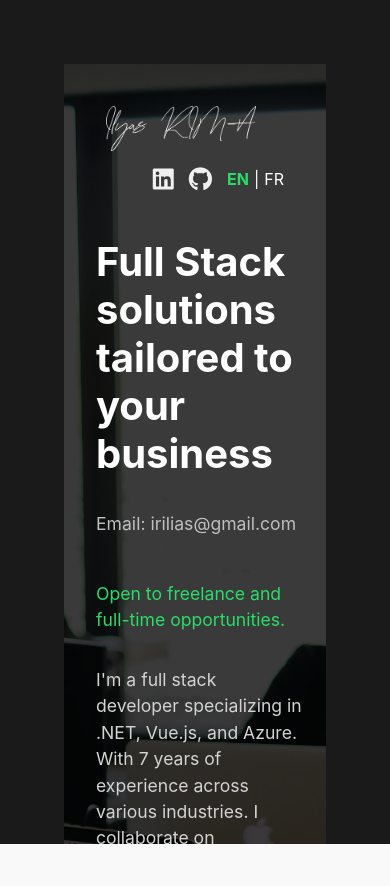
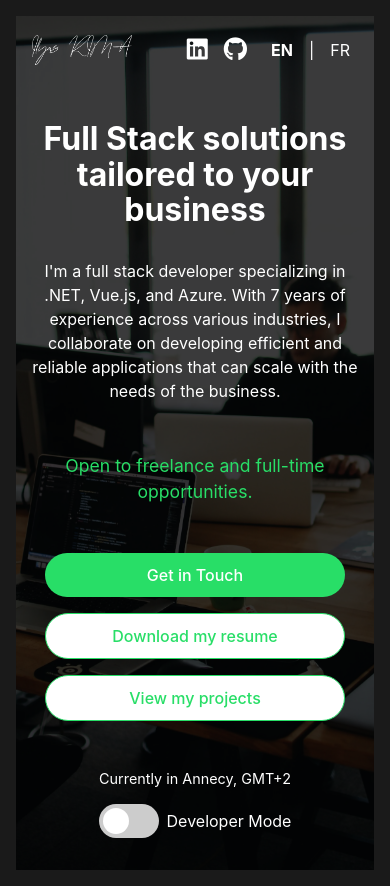
Before and after one commit to irilias/Portfolio, a Vue app: page / in a window 390 px wide. Before the commit the page ends 844 px from the top, so only its background shows below. Built offline with nearby package versions, Linux system fonts and the light colour scheme; no server answers.

Commit message:
working on responsivness on small screens

```diff
--- a/src/styles/Home.scss
+++ b/src/styles/Home.scss
@@ -1,14 +1,12 @@
 @import 'variables';
 @import 'mixins';
 
-.hero {
-    text-align: center;
-    padding: 2rem;
-    margin: 2rem;
-    max-width: 100%;
-    min-height: 85vh;
+.home {
   display: flex;
   flex-direction: column;
+  min-height: 95vh;
+  padding: 1rem;
+  overflow: hidden;
   background-image: url('../assets/hero.webp'), linear-gradient(to bottom, #000000, #1a1a1a);
   background-size: cover;
   background-position: center;
@@ -23,209 +21,128 @@
     right: 0;
     bottom: 0;
     background-color: rgba(0, 0, 0, 0.75);
+    z-index: 1;
   }
 
-    &__header {
+  > * {
+    position: relative;
+    z-index: 2;
+  }
+}
+
+.header {
   display: flex;
   justify-content: space-between;
   align-items: center;
-      padding: 10px;
-      position: relative;
+  margin-bottom: 2rem;
+
+  &__logo {
+    width: 100px;
+    height: auto;
   }
 
-    &__logo {
-      width: 150px;
-      height: auto;
+  &__right {
+    display: flex;
+    align-items: center;
   }
 
   &__social-icons {
     display: flex;
-      gap: 15px;
+    gap: 1rem;
+    margin-right: 1rem;
 
     a {
-        color: inherit;
-        text-decoration: none;
+      color: $text-color;
+      font-size: 1.5rem;
+    }
   }
 
-      i {
-        font-size: 1.5rem;
-        color: #f0f0f0;
+  &__language-switcher {
+    span {
       cursor: pointer;
-        transition: color 0.3s ease;
+      padding: 0 0.5rem;
 
-        &:hover {
-          color: #28de67;
-        }
-      }
-    .hero__language-switcher {
-    font-size: 1rem;
-    display: flex;
-    gap: 5px;
-    color: #ffffff;
-    cursor: pointer;
-    span {
-        transition: color 0.3s ease;
       &.active {
         font-weight: bold;
-          color: #28de67;
-        }
-
-        &:hover {
-          color: #28de67;
       }
     }
   }
 }
 
-    &__content {
+.main {
   flex-grow: 1;
   display: flex;
   flex-direction: column;
-      justify-content: flex-start;
-      align-items: flex-start;
-      position: relative;
-      z-index: 1;
-      max-width: 800px;
-      margin: 0 auto;
-      text-align: left;
+  justify-content: center;
+  align-items: center;
+  text-align: center;
+
+  &__heading {
+    font-size: 2rem;
+    margin-bottom: 1rem;
   }
 
-    &__heading {
-      font-size: 3.2rem;
-      font-weight: bold;
-      margin-bottom: 1rem;
-      line-height: 1.2;
-      color: #ffffff;
-      text-align: left;
-
-      @media (max-width: 768px) {
-        font-size: 2.5rem;
-      }
-    }
-
-    &__contact-info {
-      font-size: 1.1rem;
-      color: #bfbfbf;
-      margin-bottom: 0.5rem;
+  &__description {
+    font-size: 1rem;
+    margin-bottom: 2rem;
   }
 
   &__availability {
     font-size: 1.1rem;
-      color: #28de67;
-      margin-bottom: 1rem;
+    color: $primary-color;
+    margin-bottom: 3rem;
   }
 
-    &__description {
-      font-size: 1.3rem;
-      margin-bottom: 2rem;
-      color: #d3d3d3;
-      @media (max-width: 768px) {
-        font-size: 1.1rem;
+  &__cta {
+    display: flex;
+    flex-direction: column;
+    gap: 1rem;
+    width: 100%;
+    max-width: 300px;
+
+    button {
+      width: 100%;
+      padding: 0.75rem;
+      border: none;
+      border-radius: 50px;
+      font-size: 1rem;
+      cursor: pointer;
+    }
+
+    &-primary {
+      background-color: $primary-color;
+      color: white;
+    }
+
+    &-secondary {
+      display: flex;
+      flex-direction: column;
+      gap: 1rem;
+
+      button {
+        background-color: white;
+        color: $primary-color;
+        border: 1px solid $primary-color;
+        &:hover {
+          color: white;
+        }
       }
     }
 
-    &__cta {
-      display: inline-flex;
-      align-items: center;
-      justify-content: center;
-      padding: 1rem 2rem;
-      background-color: $primary-color;
-      color: $text-color;
-      text-decoration: none;
-      border-radius: 25px;
-      font-size: 1.2rem;
-      font-weight: bold;
+    &-primary, &-secondary button {
       @include transition-all;
-      @include button-hover;
-      box-shadow: 0 4px 6px rgba(0, 0, 0, 0.1);
       overflow: hidden;
       position: relative;
-      width: 180px;
-      margin-left: auto;
-      margin-right: auto;
-      margin-top: 60px;
 
       &:hover {
-        color: #ffffff;
-        .hero__cta-text {
-          transform: translateX(-15px);
-        }
+        @include button-hover;
       }
 
-      &-text {
+      span {
         transition: transform 0.3s ease;
       }
 
-      &-icon {
-        width: 24px;
-        height: 24px;
-        position: absolute;
-        right: 40px;
-        opacity: 0;
-        transform: translateX(10px);
-        @include transition-all;
-      }
-
-      &:hover &-icon {
-        opacity: 1;
-        transform: translateX(0);
-      }
-
-      @media (max-width: 768px) {
-        font-size: 1.1rem;
-        padding: 0.8rem 1.5rem;
-        width: 160px;
-      }
-    }
-
-    &__additional-buttons {
-      display: flex;
-      justify-content: center;
-      gap: 1rem;
-      margin-top: 1rem;
-      width: 100%;
-
-      @media (max-width: 768px) {
-        flex-direction: column;
-        align-items: center;
-      }
-    }
-
-    &__button {
-      display: inline-flex;
-      align-items: center;
-      justify-content: center;
-      padding: 0.8rem 1.5rem;
-      background-color: #ffffff;
-      color: #000000;
-      text-decoration: none;
-      border-radius: 25px;
-      font-size: 1rem;
-      font-weight: bold;
-      @include transition-all;
-      box-shadow: 0 4px 6px rgba(0, 0, 0, 0.1);
-      width: 180px;
-      position: relative;
-      overflow: hidden;
-
-      &:hover {
-        @include button-hover;
-        color: #ffffff;
-        .hero__button-text {
-          transform: translateX(-15px);
-        }
-
-        .hero__button-icon {
-          opacity: 1;
-          transform: translateX(0);
-        }
-      }
-
-      &-text {
-        transition: transform 0.3s ease;
-      }
-
-      &-icon {
+      img {
         width: 24px;
         height: 24px;
         position: absolute;
@@ -235,44 +152,35 @@
         @include transition-all;
       }
 
-      @media (max-width: 768px) {
-        width: 100%;
-        max-width: 200px;
-        margin-bottom: 0.5rem;
+      &:hover {
+        span {
+          transform: translateX(-15px);
+        }
+
+        img {
+          opacity: 1;
+          transform: translateX(0);
+        }
+      }
+    }
   }
 }
 
-    &__location-mode {
-      position: absolute;
-      bottom: 20px;
-      right: 20px;
-      color: #ffffff;
-      text-align: right;
+.footer {
+  display: flex;
+  flex-direction: column;
+  align-items: center;
+  margin-top: 2rem;
 
-      p {
-        margin-bottom: 5px;
-      }
-    }
-
-    @media (max-width: 768px) {
-      &__header {
-        flex-direction: column;
-        align-items: flex-start;
-      }
-
-      &__logo {
+  &__mode {
+    display: flex;
+    align-items: center;
+    gap: 0.5rem;
     margin-bottom: 1rem;
   }
 
-      &__social-icons {
-        align-self: flex-end;
-      }
-
-      &__location-mode {
-        position: static;
-        margin-top: 2rem;
-        text-align: center;
-      }
+  &__location {
+    font-size: 0.9rem;
   }
 }
 
@@ -281,7 +189,6 @@
   display: inline-block;
   width: 60px;
   height: 34px;
-    margin-right: 10px;
 
   input {
     opacity: 0;
@@ -296,7 +203,7 @@
     left: 0;
     right: 0;
     bottom: 0;
-      background-color: #d3d3d3;
+    background-color: #ccc;
     transition: .4s;
     border-radius: 34px;
 
@@ -307,30 +214,17 @@
       width: 26px;
       left: 4px;
       bottom: 4px;
-        background-color: #ffffff;
+      background-color: white;
       transition: .4s;
       border-radius: 50%;
     }
   }
 
   input:checked + .slider {
-      background-color: #28de67;
+    background-color: $primary-color;
   }
 
   input:checked + .slider:before {
     transform: translateX(26px);
   }
-
-    input:disabled + .slider {
-      background-color: #ccc;
-      cursor: not-allowed;
 }
-
-    input:disabled + .slider:before {
-      background-color: #999;
-    }
-  }
-
-  .developer-mode-text {
-    opacity: 0.5;
-  }
--- a/src/styles/global.scss
+++ b/src/styles/global.scss
@@ -7,6 +7,7 @@ body {
   line-height: 1.5;
   color: $text-color;
   background-color: $background-color;
+  overflow: hidden;
 }
 
 :root {
@@ -27,9 +28,8 @@ a:hover {
 
 body, html {
   margin: 0;
-  overflow: hidden;
-  width: 100%;
-  height: 100%;
+  padding: 0;
+  min-height: 100vh;
 }
 
 h1 {
@@ -59,16 +59,11 @@ button:focus-visible {
   outline: 4px auto -webkit-focus-ring-color;
 }
 
-.card {
-  padding: 2em;
-  background-color: #1c1c1c;
-  color: #ffffff;
-}
 
 #app {
   max-width: 1280px;
   margin: 0 auto;
-  padding: 2rem;
+  padding: 1rem;
   text-align: center;
 }
 
--- a/src/views/Home.vue
+++ b/src/views/Home.vue
@@ -1,149 +1,70 @@
+
 <template>
   <div class="home">
-    <section class="hero">
-      <div class="hero__header">
-        <img src="../assets/logo.png" alt="Logo" class="hero__logo">
-        <div class="hero__social-icons">
+    <header class="header">
+      <img src="../assets/logo.png" alt="Logo" class="header__logo">
+      <div class="header__right">
+        <div class="header__social-icons">
           <a href="https://www.linkedin.com/in/irilias/" target="_blank" rel="noopener noreferrer">
             <i class="fab fa-linkedin"></i>
           </a>
           <a href="https://github.com/irilias" target="_blank" rel="noopener noreferrer">
             <i class="fab fa-github"></i>
           </a>
-          <div class="hero__language-switcher">
-            <span @click="setLanguage('EN')" :class="{ active: currentLanguage === 'EN' }">EN</span>
-            <span>|</span>
-            <span @click="setLanguage('FR')" :class="{ active: currentLanguage === 'FR' }">FR</span>
-          </div>
+        </div>
+        <div class="header__language-switcher">
+          <span @click="setLanguage('EN')" :class="{ active: currentLanguage === 'EN' }">EN</span>
+          <span>|</span>
+          <span @click="setLanguage('FR')" :class="{ active: currentLanguage === 'FR' }">FR</span>
         </div>
       </div>
-      <div class="hero__content">
-        <h1 class="hero__heading">{{ languageContent[currentLanguage].heading }}</h1>
-        <div class="hero__contact-info">
-          <p>Email: irilias@gmail.com</p>
-        </div>
-        <p class="hero__availability">{{ languageContent[currentLanguage].availableForWork }}</p>
-        <p class="hero__description">
-          {{ languageContent[currentLanguage].description }}
-        </p>
-        <p class="hero__description">
-          {{ languageContent[currentLanguage].description_hook }}
-        </p>
-        <a href="#" class="hero__cta" @click.prevent="showModal = true">
-          <span class="hero__cta-text">{{ languageContent[currentLanguage].contactButton }}</span>
-          <img src="../assets/gmail-icon-logo.svg" alt="Gmail" class="hero__cta-icon">
-        </a>
-        <div class="hero__additional-buttons">
-          <a href="#" class="hero__button" @click.prevent="downloadResume">
-            <span class="hero__button-text">{{ languageContent[currentLanguage].downloadResumeButton }}</span>
-            <img src="../assets/cv_icon.png" alt="CV" class="hero__button-icon">
-          </a>
-          <a href="#" class="hero__button" @click.prevent="showProjects = true">
-            <span class="hero__button-text">{{ languageContent[currentLanguage].seeProjectsButton }}</span>
-            <img src="../assets/projects_icon.png" alt="Projects" class="hero__button-icon">
-          </a>
-          <ProjectCarousel
-            v-if="showProjects"
-            @close="showProjects = false"
-            :currentLanguage="currentLanguage"
-          />
+    </header>
+
+    <main class="main">
+      <h1 class="main__heading">Full Stack solutions tailored to your business</h1>
+      <p class="main__description">
+        I'm a full stack developer specializing in .NET, Vue.js, and Azure. With 7 years of experience across various industries, I collaborate on developing efficient and reliable applications that can scale with the needs of the business.
+      </p>
+      <p class="main__availability">Open to freelance and full-time opportunities.</p>
+      <div class="main__cta">
+        <button class="main__cta-primary">
+          <span>Get in Touch</span>
+          <img src="../assets/gmail-icon-logo.svg" alt="Gmail" class="main__cta-icon">
+        </button>
+        <div class="main__cta-secondary">
+          <button>
+            <span>Download my resume</span>
+            <img src="../assets/cv_icon.png" alt="CV" class="main__button-icon">
+          </button>
+          <button>
+            <span>View my projects</span>
+            <img src="../assets/projects_icon.png" alt="Projects" class="main__button-icon">
+          </button>
         </div>
       </div>
-      <div class="hero__location-mode">
-        <p>{{ languageContent[currentLanguage].currentLocation }}</p>
+    </main>
+
+    <footer class="footer">
+      <p class="footer__location">Currently in Annecy, GMT+2</p>
+      <div class="footer__mode">
         <label class="switch">
           <input type="checkbox" disabled>
           <span class="slider round"></span>
         </label>
-        <span class="developer-mode-text">{{ languageContent[currentLanguage].developerMode }}</span>
+        <span>Developer Mode</span>
       </div>
-    </section>
-    <ContactModal v-if="showModal" @close="showModal = false" :currentLanguage="currentLanguage" />
-    <ToastNotification
-      :show="showToast"
-      :message="toastMessage"
-      :type="toastType"
-      @close="showToast = false"
-    />
+    </footer>
+
   </div>
 </template>
 
 <script setup>
 import { ref } from 'vue';
-import { error } from '../utils/logger';
-import ContactModal from '../components/ContactModal.vue';
-import ProjectCarousel from '../components/ProjectCarousel.vue';
-import ToastNotification from '../components/ToastNotification.vue';
 
-const showModal = ref(false);
-const showProjects = ref(false);
-const resumeFilename = ref({
-  EN: import.meta.env.VITE_RESUME_FILENAME_EN,
-  FR: import.meta.env.VITE_RESUME_FILENAME_FR
-});
-
-const showToast = ref(false);
-const toastMessage = ref('');
-const toastType = ref('error');
-
-const languageContent = ref({
-  EN: {
-    heading: "Full Stack solutions tailored to your business",
-    description: "I'm a full stack developer specializing in .NET, Vue.js, and Azure. With 7 years of experience across various industries. I collaborate on developing efficient and reliable applications that can scale with the needs of the business.",
-    description_hook: "Let’s discuss your next project.",
-    contactButton: "Get in Touch",
-    downloadResumeButton: "Download my resume",
-    seeProjectsButton: "View my projects",
-    availableForWork: "Open to freelance and full-time opportunities.",
-    currentLocation: "Currently in Annecy, GMT+2",
-    developerMode: "Developer Mode",
-    resumeDownloadError: "Failed to download the resume. Please try again later.",
-  },
-  FR: {
-    heading: "Des solutions full stack adaptées à vos besoins",
-    description: "Je suis développeur full stack spécialisé en .NET, Vue.js et Azure. Avec 7 ans d'expérience dans plusieurs secteurs. Je participe au développement d'applications efficaces et fiables, adaptées aux besoins de l'entreprise.",
-    description_hook: "Parlons de votre prochain projet.",
-    contactButton: "Me Contacter",
-    downloadResumeButton: "Télécharger mon CV",
-    seeProjectsButton: "Voir mes projets",
-    availableForWork: "Disponible pour des missions freelance ou des postes en CDI.",
-    currentLocation: "Actuellement à Annecy, GMT+2",
-    developerMode: "Mode Développeur",
-    resumeDownloadError: "Échec du téléchargement du CV. Veuillez réessayer plus tard.",
-  }
-});
+const currentLanguage = ref('EN');
 
 const setLanguage = (lang) => {
   currentLanguage.value = lang;
-  localStorage.setItem('language', lang);
-};
-
-const currentLanguage = ref(localStorage.getItem('language') || 'EN');
-
-localStorage.setItem('language', currentLanguage.value);
-
-const downloadResume = async () => {
-  try {
-    const filename = resumeFilename.value[currentLanguage.value];
-    const response = await fetch(`/resumes/${filename}`);
-    if (!response.ok) {
-      throw new Error('Resume file not found');
-    }
-    const blob = await response.blob();
-    const url = window.URL.createObjectURL(blob);
-    const link = document.createElement('a');
-    link.href = url;
-    link.download = filename;
-    document.body.appendChild(link);
-    link.click();
-    document.body.removeChild(link);
-    window.URL.revokeObjectURL(url);
-  } catch (err) {
-    error('Error downloading resume:', err);
-    toastMessage.value = languageContent.value[currentLanguage].resumeDownloadError;
-    toastType.value = 'error';
-    showToast.value = true;
-  }
 };
 </script>
 
```
Also changed, not shown: src/styles/mixins.scss (+0 -7 lines). Lines whose indentation alone changed are shown as unchanged.
